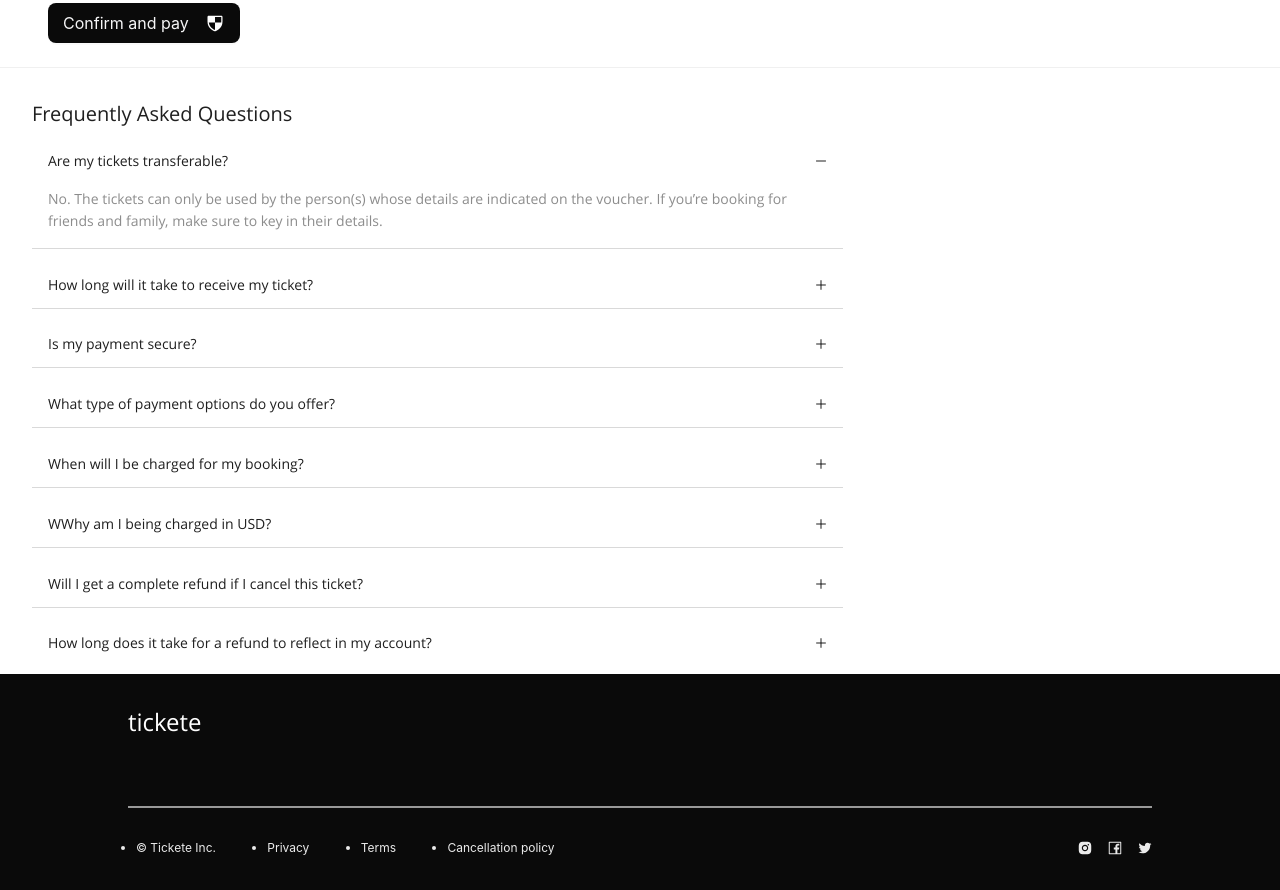
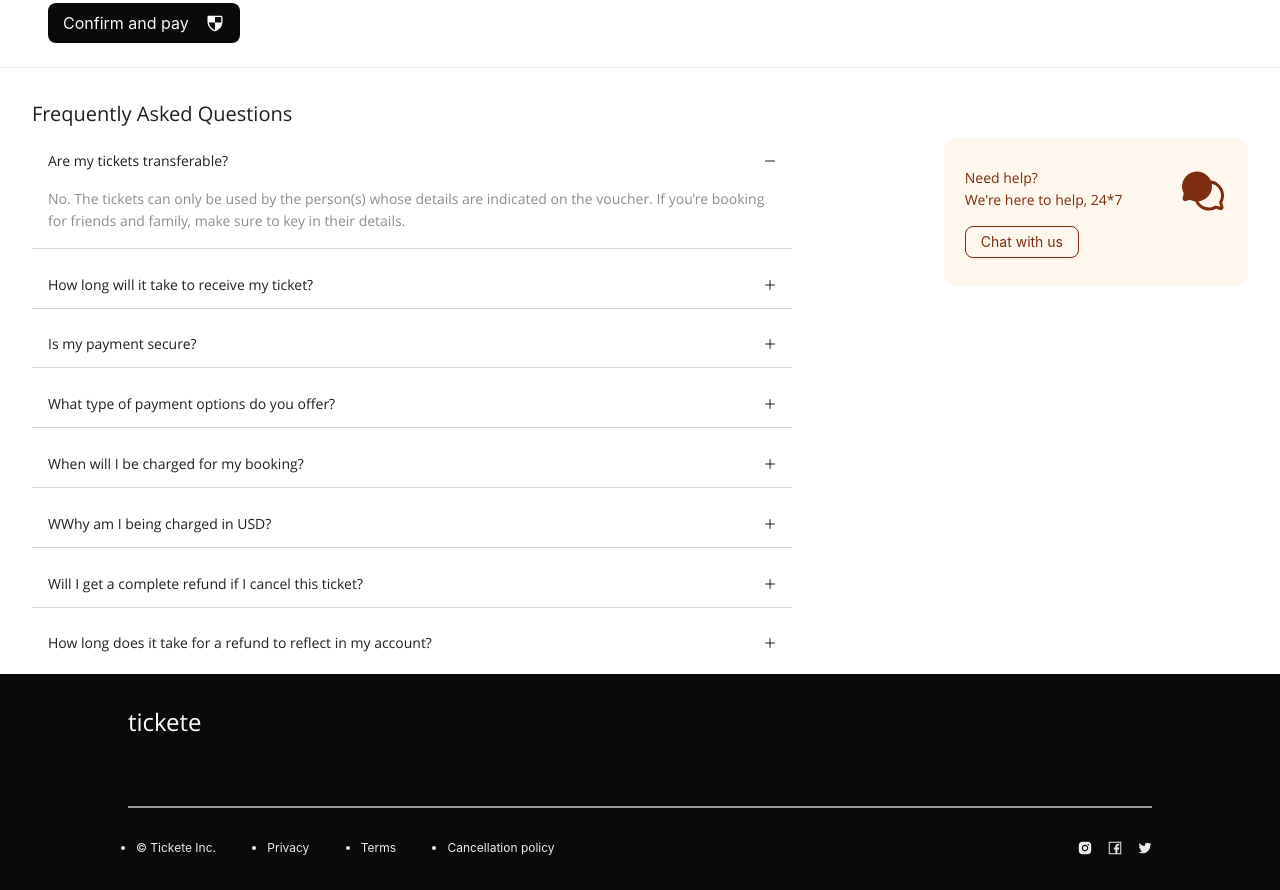
Before and after one commit to Durgesh2601/Tickete, a React (Create React App) app: page / in a window 1280 px wide. Shown: the part 1180-2070 px from the top of the page. Built offline with nearby package versions, Linux system fonts and the light colour scheme.

Commit message:
help desk

```diff
--- a/src/components/F&Q/index.css
+++ b/src/components/F&Q/index.css
@@ -4,3 +4,9 @@
 .custom-collapse .ant-collapse-item:not(:last-child) {
   margin-bottom: 0.8rem;
 }
+.help-desk {
+  background: #fff7ed;
+  padding: 1.8rem 1.3rem;
+  border-radius: 0.8rem;
+  width: 100%;
+}
--- a/src/components/F&Q/index.js
+++ b/src/components/F&Q/index.js
@@ -1,15 +1,28 @@
-import { Col, Collapse, Row } from "antd";
+import { Button, Col, Collapse, Row, Space } from "antd";
 import { MinusOutlined, PlusOutlined } from "@ant-design/icons";
-import { RenderHeader } from "../CommonComponents";
+import { RenderHeader, Text } from "../CommonComponents";
 import { fAndQContents } from "../../constants/data";
+import ChatsIcon from "../../assets/ChatsCircle.svg";
 import "./index.css";
 
 const FrequentlyAskedQuestions = () => {
+  const customStyle = {
+    text: {
+      color: "#7f2d0f",
+    },
+    button: {
+      background: "#FFF7ED",
+      color: "#7f2d0f",
+      border: "1px solid #7f2d0f",
+      borderRadius: "0.5rem",
+    },
+  };
+
   return (
     <div className="help-container">
       <RenderHeader title="Frequently Asked Questions" />
-      <Row>
-        <Col span={16}>
+      <Row justify="space-between">
+        <Col span={15}>
           <Collapse
             className="custom-collapse"
             style={{ background: "white" }}
@@ -22,7 +35,26 @@ const FrequentlyAskedQuestions = () => {
             }
           />
         </Col>
-        <Col></Col>
+        <Col span={6}>
+          <Space direction="vertical" className="help-desk">
+            <Row justify="space-between">
+              <Col>
+                <Row>
+                  <Text strong style={{ ...customStyle["text"] }}>
+                    Need help?
+                  </Text>
+                </Row>
+                <Text style={{ ...customStyle["text"] }}>
+                  We're here to help, 24*7
+                </Text>
+              </Col>
+              <Col>
+                <img src={ChatsIcon} alt="chat-circle" />
+              </Col>
+            </Row>
+            <Button style={{ ...customStyle["button"] }}>Chat with us</Button>
+          </Space>
+        </Col>
       </Row>
     </div>
   );
```
Also changed, not shown: src/assets/ChatsCircle.svg (added).
